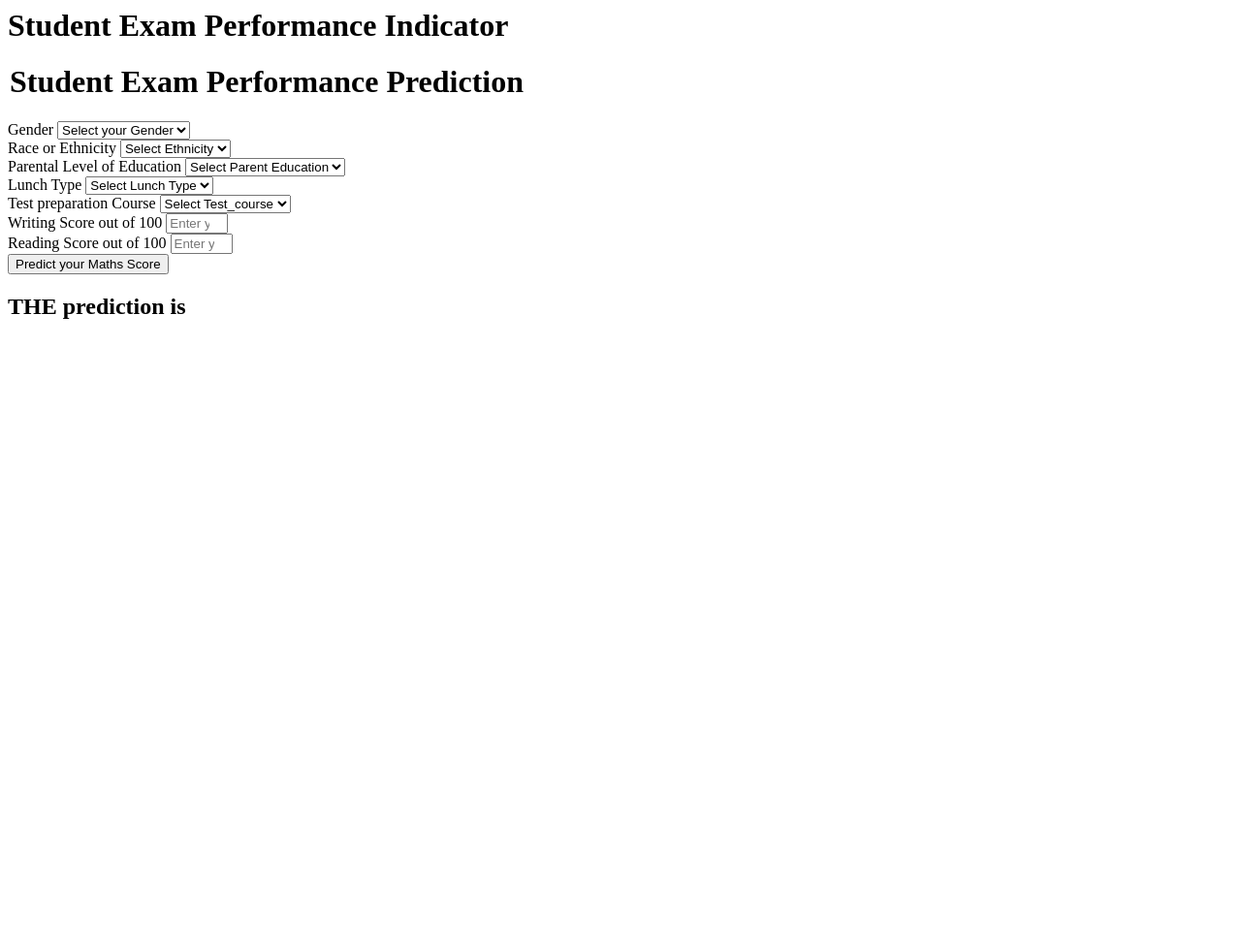
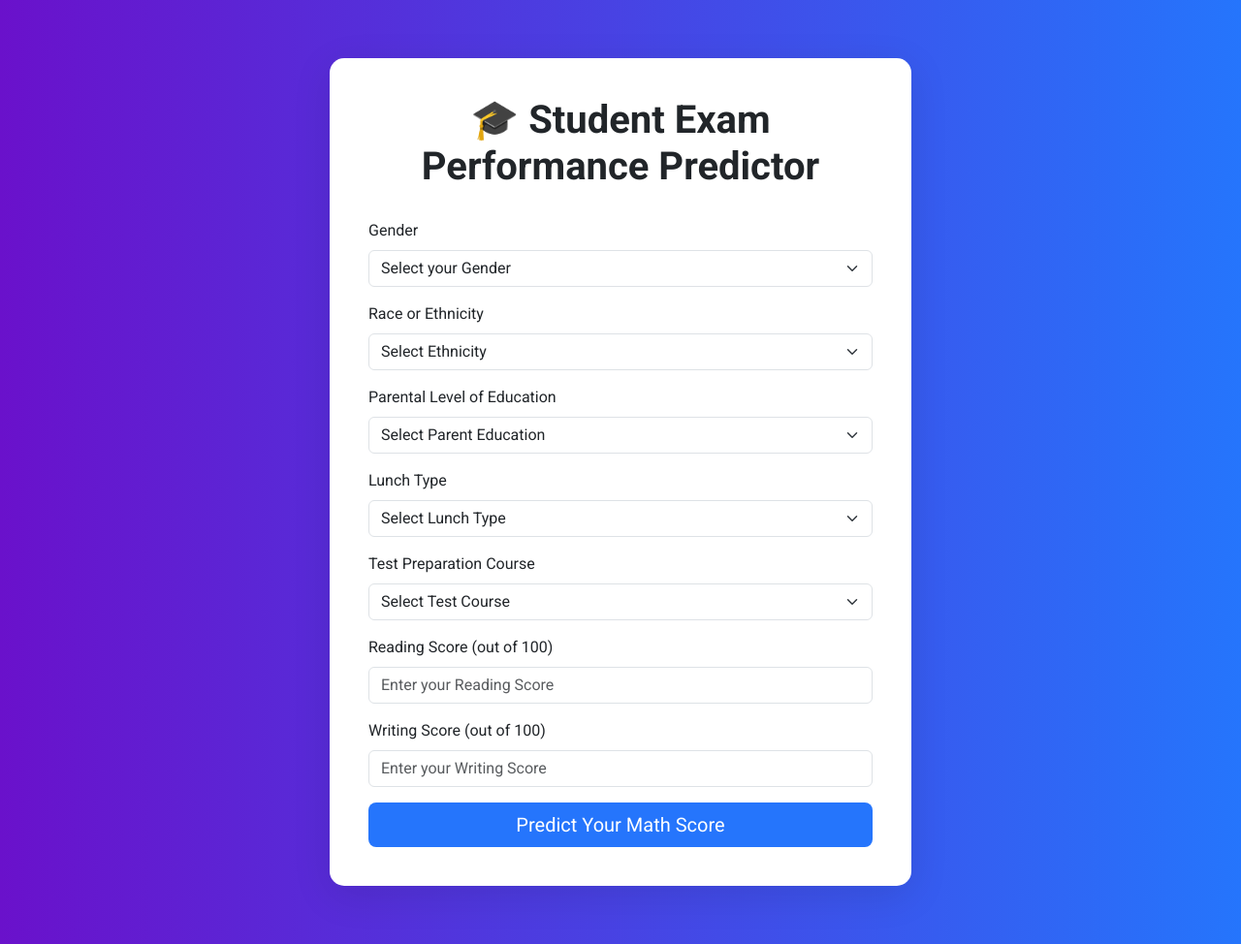
Before and after one commit to dhanush-r-m/End-to-End-ML-Project-with-AWS, a Flask app: page /predictdata in a window 1280 px wide. Shown: the whole page at 97% size. Before the commit the page ends 329 px from the top, so only its background shows below. Run offline with Flask 3, Linux system fonts and the light colour scheme.

Commit message:
Frontend

```diff
--- a/templates/home.html
+++ b/templates/home.html
@@ -1,111 +1,116 @@
-<html>
+<!DOCTYPE html>
+<html lang="en">
+<head>
+  <meta charset="UTF-8" />
+  <meta name="viewport" content="width=device-width, initial-scale=1" />
+  <title>Student Exam Performance Indicator</title>
+  <!-- Bootstrap 5 CDN -->
+  <link href="https://cdn.jsdelivr.net/npm/bootstrap@5.3.0/dist/css/bootstrap.min.css" rel="stylesheet">
+  <!-- Optional: Google Fonts for style -->
+  <link href="https://fonts.googleapis.com/css2?family=Roboto:wght@400;700&display=swap" rel="stylesheet">
+  <style>
+    body {
+      background: linear-gradient(to right, #6a11cb, #2575fc);
+      font-family: 'Roboto', sans-serif;
+    }
+    .form-container {
+      background: #fff;
+      padding: 40px;
+      border-radius: 15px;
+      box-shadow: 0 10px 40px rgba(0,0,0,0.1);
+      max-width: 600px;
+      margin: 60px auto;
+    }
+    h1 {
+      font-weight: 700;
+      text-align: center;
+      margin-bottom: 30px;
+    }
+    .btn-primary {
+      background: #2575fc;
+      border: none;
+    }
+    .btn-primary:hover {
+      background: #6a11cb;
+    }
+    h2 {
+      text-align: center;
+      margin-top: 30px;
+      color: #fff;
+    }
+  </style>
+</head>
 <body>
-    <div class="login">
-       <h1>Student Exam Performance Indicator</h1>
-
-       <form action="{{ url_for('predict_datapoint')}}" method="post">
-        <h1>
-            <legend>Student Exam Performance Prediction</legend>
-        </h1>
+  <div class="container">
+    <div class="form-container">
+      <h1>🎓 Student Exam Performance Predictor</h1>
+      <form action="{{ url_for('predict_datapoint') }}" method="post">
         <div class="mb-3">
           <label class="form-label">Gender</label>
-            <select class="form-control" name="gender" placeholder="Enter you Gender" required>
-                <option class="placeholder" selected disabled value="">Select your Gender</option>
-                <option value="male">
-                    Male
-                </option>
-                <option value="female">
-                    Female
-                </option>
+          <select class="form-select" name="gender" required>
+            <option selected disabled value="">Select your Gender</option>
+            <option value="male">Male</option>
+            <option value="female">Female</option>
           </select>
         </div>
         <div class="mb-3">
           <label class="form-label">Race or Ethnicity</label>
-            <select class="form-control" name="ethnicity" placeholder="Enter you ethnicity" required>
-                <option class="placeholder" selected disabled value="">Select Ethnicity</option>
-                <option value="group A">
-                    Group A
-                </option>
-                <option value="group B">
-                    Group B
-                </option>
-                <option value="group C">
-                    Group C
-                </option>
-                <option value="group D">
-                    Group D
-                </option>
-                <option value="group E">
-                    Group E
-                </option>
+          <select class="form-select" name="ethnicity" required>
+            <option selected disabled value="">Select Ethnicity</option>
+            <option value="group A">Group A</option>
+            <option value="group B">Group B</option>
+            <option value="group C">Group C</option>
+            <option value="group D">Group D</option>
+            <option value="group E">Group E</option>
           </select>
         </div>
         <div class="mb-3">
           <label class="form-label">Parental Level of Education</label>
-            <select class="form-control" name="parental_level_of_education"
-                placeholder="Enter you Parent Education" required>
-                <option class="placeholder" selected disabled value="">Select Parent Education</option>
-                <option value="associate's degree">
-                    associate's degree
-                </option>
-                <option value="bachelor's degree">
-                    bachelor's degree
-                </option>
-                <option value="high school">
-                    high school
-                </option>
-                <option value="master's degree">
-                    master's degree
-                </option>
-                <option value="some college">
-                    some college
-                </option>
-                <option value="some high school">
-                    some high school
-                </option>
+          <select class="form-select" name="parental_level_of_education" required>
+            <option selected disabled value="">Select Parent Education</option>
+            <option value="associate's degree">Associate's Degree</option>
+            <option value="bachelor's degree">Bachelor's Degree</option>
+            <option value="high school">High School</option>
+            <option value="master's degree">Master's Degree</option>
+            <option value="some college">Some College</option>
+            <option value="some high school">Some High School</option>
           </select>
         </div>
         <div class="mb-3">
           <label class="form-label">Lunch Type</label>
-            <select class="form-control" name="lunch" placeholder="Enter you Lunch" required>
-                <option class="placeholder" selected disabled value="">Select Lunch Type</option>
-                <option value="free/reduced">
-                    free/reduced
-                </option>
-                <option value="standard">
-                    standard
-                </option>
+          <select class="form-select" name="lunch" required>
+            <option selected disabled value="">Select Lunch Type</option>
+            <option value="free/reduced">Free/Reduced</option>
+            <option value="standard">Standard</option>
           </select>
         </div>
         <div class="mb-3">
-            <label class="form-label">Test preparation Course</label>
-            <select class="form-control" name="test_preparation_course" placeholder="Enter you Course"
-                required>
-                <option class="placeholder" selected disabled value="">Select Test_course</option>
-                <option value="none">
-                    None
-                </option>
-                <option value="completed">
-                    Completed
-                </option>
+          <label class="form-label">Test Preparation Course</label>
+          <select class="form-select" name="test_preparation_course" required>
+            <option selected disabled value="">Select Test Course</option>
+            <option value="none">None</option>
+            <option value="completed">Completed</option>
           </select>
         </div>
         <div class="mb-3">
-            <label class="form-label">Writing Score out of 100</label>
-            <input class="form-control" type="number" name="reading_score"
-                placeholder="Enter your Reading score" min='0' max='100' />
+          <label class="form-label">Reading Score (out of 100)</label>
+          <input type="number" class="form-control" name="reading_score" placeholder="Enter your Reading Score" min="0" max="100" required>
         </div>
         <div class="mb-3">
-            <label class="form-label">Reading Score out of 100</label>
-            <input class="form-control" type="number" name="writing_score"
-                placeholder="Enter your Reading Score" min='0' max='100' />
+          <label class="form-label">Writing Score (out of 100)</label>
+          <input type="number" class="form-control" name="writing_score" placeholder="Enter your Writing Score" min="0" max="100" required>
         </div>
-        <div class="mb-3">
-            <input class="btn btn-primary" type="submit" value="Predict your Maths Score" required />
+        <div class="d-grid">
+          <button type="submit" class="btn btn-primary btn-lg">Predict Your Math Score</button>
         </div>
       </form>
-    <h2>
-       THE  prediction is {{results}}
-    </h2>
-   <body>
+    </div>
+    {% if results %}
+    <h2>📊 Your Predicted Math Score: {{ results }}</h2>
+    {% endif %}
+  </div>
+
+  <!-- Bootstrap JS Bundle CDN -->
+  <script src="https://cdn.jsdelivr.net/npm/bootstrap@5.3.0/dist/js/bootstrap.bundle.min.js"></script>
+</body>
 </html>
```
Lines whose indentation alone changed are shown as unchanged.
